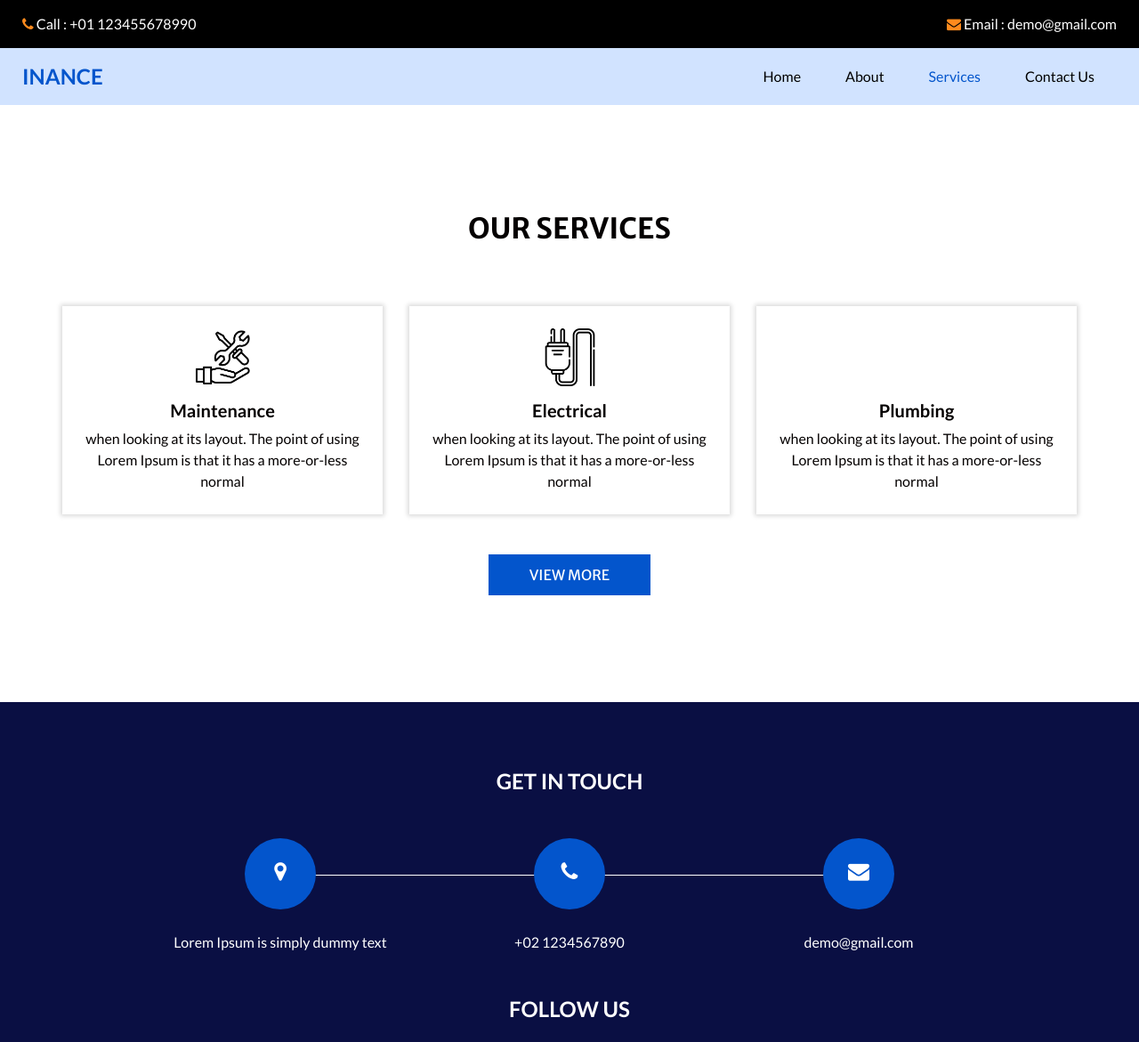
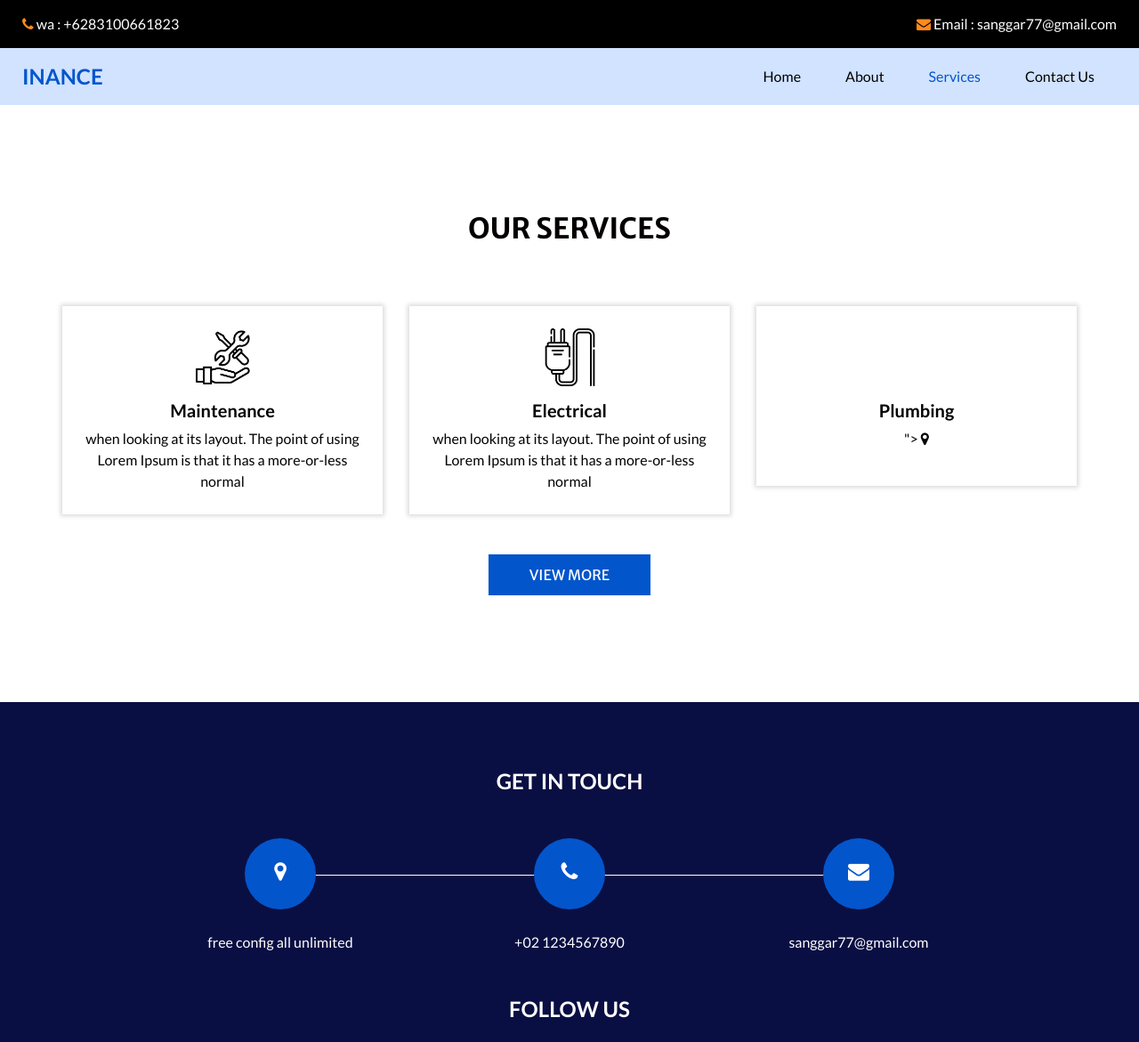
Before and after one commit to Ronyart56/Sanggartunneling, a plain HTML site: page service.html in a window 1280 px wide. Shown: the top 1171 px of the page at 89% size. Drawn offline with nearby package versions, Linux system fonts and the light colour scheme; some packages are replaced by stand-ins of ours.

Commit message:
Update service.html
Signed-off-by: Ronyart56 <ronyp735@gmail.com>

```diff
--- a/service.html
+++ b/service.html
@@ -38,13 +38,14 @@
             <a href="">
               <i class="fa fa-phone" aria-hidden="true"></i>
               <span>
-                Call : +01 123455678990
+                wa : +6283100661823
+
               </span>
             </a>
             <a href="">
               <i class="fa fa-envelope" aria-hidden="true"></i>
               <span>
-                Email : demo@gmail.com
+                Email : sanggar77@gmail.com
               </span>
             </a>
           </div>
@@ -136,8 +137,10 @@
                 Plumbing
               </h5>
               <p>
-                when looking at its layout. The point of using Lorem Ipsum is
-                that it has a more-or-less normal
+                 ">
+                      <i class="fa fa-map-marker" aria-hidden="true"></i>
+                    </div>
+
               </p>
             </div>
           </div>
@@ -170,7 +173,7 @@
                       <i class="fa fa-map-marker" aria-hidden="true"></i>
                     </div>
                     <p>
-                      Lorem Ipsum is simply dummy text
+                      free config all unlimited
                     </p>
                   </div>
                 </a>
@@ -194,7 +197,7 @@
                       <i class="fa fa-envelope" aria-hidden="true"></i>
                     </div>
                     <p>
-                      demo@gmail.com
+                      sanggar77@gmail.com
                     </p>
                   </div>
                 </a>
@@ -234,7 +237,7 @@
     <div class="container">
       <p>
         &copy; <span id="displayDateYear"></span> All Rights Reserved By
-        <a href="https://html.design/">Free Html Templates</a>
+        <a href="https://html.design/">@sanggarPremium</a>
       </p>
     </div>
   </footer>
```
